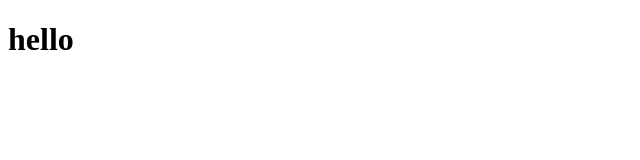
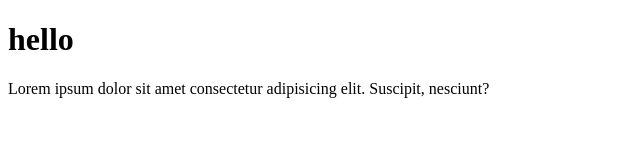
Before and after one commit to Sharigill/Web-Dev, a plain HTML site: page index.html in a window 1280 px wide. Shown: the whole page, without its empty margins (0-640 px from the left). Drawn offline with Linux system fonts and the light colour scheme.

Commit message:
new para

```diff
--- a/index.html
+++ b/index.html
@@ -9,5 +9,6 @@
 
 
     <h1>hello</h1>
+    <p>Lorem ipsum dolor sit amet consectetur adipisicing elit. Suscipit, nesciunt?</p>
 </body>
 </html>
```
